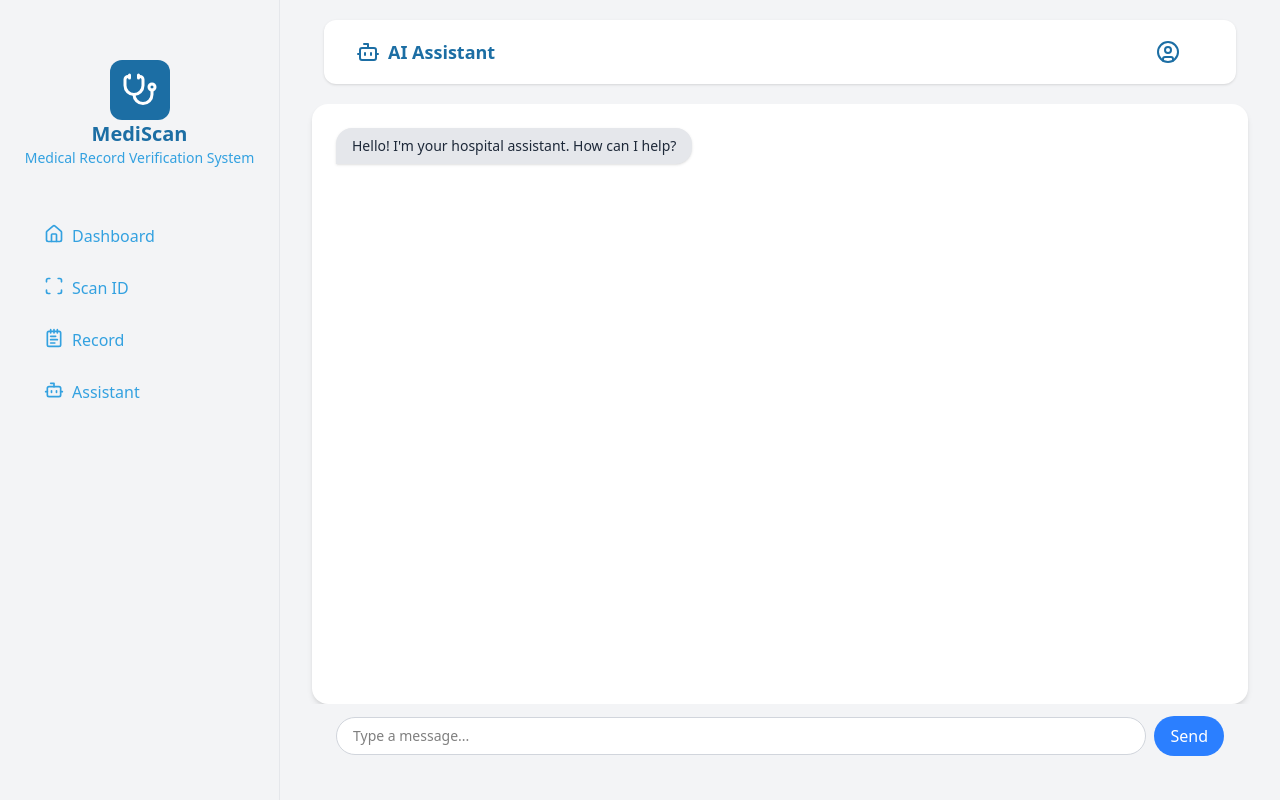
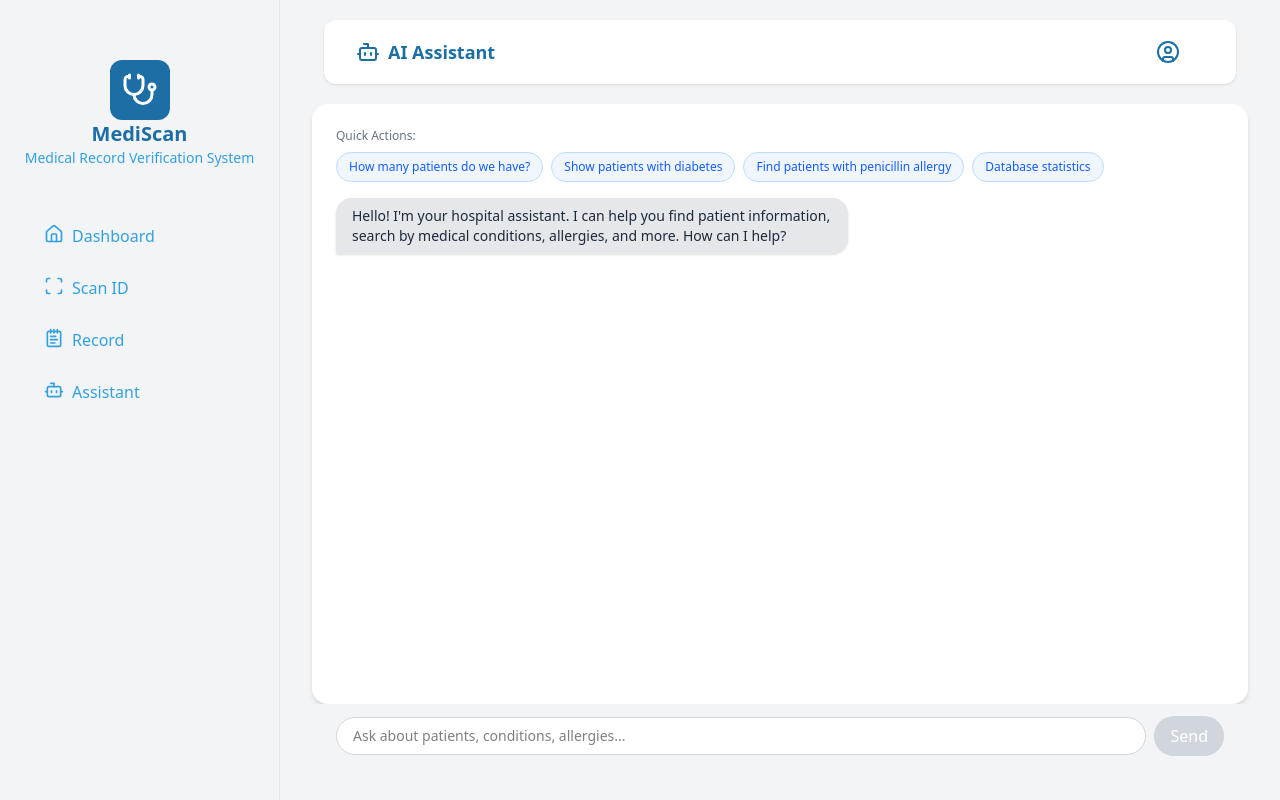
Before and after one commit to itsme-Gen/MediScan, a React (Vite) app: page /chatassistant in a window 1280 px wide. Built offline with nearby package versions, Linux system fonts and the light colour scheme; no server answers; sample sign-in values are in the browser's storage.

Commit message:
updated source code

```diff
--- a/src/components/api/VerifyThePatient.ts
+++ b/src/components/api/VerifyThePatient.ts
@@ -2,7 +2,7 @@ import axios from "axios";
 
 export const verify = async (idNumber: string) => {
   try {
-    const response = await axios.post("http://localhost:9090/verify", {idNumber });
+    const response = await axios.post("http://localhost:8005/verify", {idNumber });
     return response
   } catch (error) {
     console.error("Error verifying ID:", error);
--- a/src/components/api/displayUser.ts
+++ b/src/components/api/displayUser.ts
@@ -2,7 +2,7 @@ import axios from "axios";
 
 export const fetchUser = async (id: string) => {
     try{
-        const response = await axios.get(`http://localhost:9000/employee/${id}`, {
+        const response = await axios.get(`http://localhost:8002/employee/${id}`, {
             headers: {
                 Authorization: `Bearer ${id}`
             }
--- a/src/components/api/getMedicalHistory.ts
+++ b/src/components/api/getMedicalHistory.ts
@@ -3,7 +3,7 @@ import axios from "axios";
 export const getMedicalHistory = async (patientId: string) => {
   try {
     const response = await axios.get(
-      `http://localhost:5000/medicalhistory/patients/${patientId}`
+      `http://localhost:8003/medicalhistory/patients/${patientId}`
     );
     localStorage.setItem("medicalHistory", JSON.stringify(response.data));
     return response;
--- a/src/components/api/login.ts
+++ b/src/components/api/login.ts
@@ -3,7 +3,7 @@ import type { LoginForm } from "../Models/LoginForm";
 
 export const loginUser = async (data: LoginForm) => {
     try{
-        const response = await axios.post("http://localhost:8000/signin", data);
+        const response = await axios.post("http://localhost:8001/signin", data);
         return response;
     }catch(error){
         console.error("Error logging in:", error);
--- a/src/components/api/registePatient.ts
+++ b/src/components/api/registePatient.ts
@@ -2,7 +2,7 @@ import axios from "axios";
 
 export const registerPatient = async (data: any) => {
     try{
-        const response = await axios.post("http://localhost:8080/registerPatient", data);
+        const response = await axios.post("http://localhost:8004/registerPatient", data);
         return response;
     }catch(error){
         console.error("Error registering patient:", error);
--- a/src/components/api/register.ts
+++ b/src/components/api/register.ts
@@ -3,7 +3,7 @@ import type { RegisterForm } from "../Models/registerForm";
 
 export const registerUser = async (data: RegisterForm) => {
     try{
-        const response = await axios.post("http://localhost:8000/register", data);
+        const response = await axios.post("http://localhost:8001/register", data);
         return response;
     }catch(error){
         console.error("Error registering user:", error);
--- a/src/components/pages/ChatAssistant.tsx
+++ b/src/components/pages/ChatAssistant.tsx
@@ -2,19 +2,27 @@ import React, { useState, useEffect, useRef } from "react";
 import { sendMessage } from "../api/sentMessage";
 import Sidebar from "../props/Sidebar";
 import Appbar from "../props/Appbar";
-import { Bot, CircleUser, Home, Scan, NotepadText } from "lucide-react";
+import { Bot, CircleUser, Home, Scan, NotepadText, AlertCircle } from "lucide-react";
 import { useNavigate, useLocation } from "react-router-dom";
 
 interface Message {
   sender: "user" | "bot";
   text: string;
+  mongoContext?: string;
+  patientCount?: number;
+  timestamp?: string;
+  isError?: boolean;
 }
 
 const ChatAssistant: React.FC = () => {
   const [messages, setMessages] = useState<Message[]>([
-    { sender: "bot", text: "Hello! I'm your hospital assistant. How can I help?" },
+    {
+      sender: "bot",
+      text: "Hello! I'm your hospital assistant. I can help you find patient information, search by medical conditions, allergies, and more. How can I help?"
+    },
   ]);
   const [loading, setLoading] = useState(false);
+  const [inputValue, setInputValue] = useState("");
   const navigate = useNavigate();
   const location = useLocation();
   const messagesEndRef = useRef<HTMLDivElement | null>(null);
@@ -39,20 +47,75 @@ const ChatAssistant: React.FC = () => {
 
     const userMessage: Message = { sender: "user", text };
     setMessages((prev) => [...prev, userMessage]);
+    setInputValue("");
     setLoading(true);
 
     try {
       const res = await sendMessage({ message: text });
       const botReply = res.data.response;
-      setMessages((prev) => [...prev, { sender: "bot", text: botReply }]);
-    } catch (err) {
+      const mongoContext = res.data.mongo_context;
+      const patientCount = res.data.patient_count;
+      const timestamp = res.data.timestamp;
+
+      // Create bot message with additional context
+      const botMessage: Message = {
+        sender: "bot",
+        text: botReply,
+        mongoContext: mongoContext,
+        patientCount: patientCount,
+        timestamp: timestamp,
+      };
+
+      setMessages((prev) => [...prev, botMessage]);
+    } catch (err: any) {
+      console.error("Chat error:", err);
+
+      // More detailed error message
+      const errorMessage = err.response?.data?.error
+        ? `Error: ${err.response.data.error}`
+        : "Error connecting to AI service. Please try again.";
+
       setMessages((prev) => [
         ...prev,
-        { sender: "bot", text: "Error connecting to AI service." },
+        {
+          sender: "bot",
+          text: errorMessage,
+          isError: true
+        },
       ]);
     } finally {
       setLoading(false);
     }
+  };
+
+  const handleKeyPress = (e: React.KeyboardEvent<HTMLInputElement>) => {
+    if (e.key === 'Enter' && !e.shiftKey) {
+      e.preventDefault();
+      handleSendMessage(inputValue);
+    }
+  };
+
+  // Format timestamp for display
+  const formatTime = (timestamp?: string) => {
+    if (!timestamp) return "";
+    try {
+      const date = new Date(timestamp);
+      return date.toLocaleTimeString([], { hour: '2-digit', minute: '2-digit' });
+    } catch {
+      return "";
+    }
+  };
+
+  // Quick action buttons for common queries
+  const quickActions = [
+    "How many patients do we have?",
+    "Show patients with diabetes",
+    "Find patients with penicillin allergy",
+    "Database statistics"
+  ];
+
+  const handleQuickAction = (query: string) => {
+    handleSendMessage(query);
   };
 
   return (
@@ -70,27 +133,86 @@ const ChatAssistant: React.FC = () => {
         <div className="flex flex-col flex-1 px-4 sm:px-6 lg:px-8 pb-24 lg:pb-8 overflow-hidden">
           {/* Chat Container */}
           <div className="flex-1 overflow-y-auto bg-white rounded-2xl shadow-md p-4 sm:p-6 space-y-3">
+            {/* Quick Actions (show only when no messages beyond greeting) */}
+            {messages.length === 1 && (
+              <div className="mb-4">
+                <p className="text-xs text-gray-500 mb-2 font-medium">Quick Actions:</p>
+                <div className="flex flex-wrap gap-2">
+                  {quickActions.map((action, idx) => (
+                    <button
+                      key={idx}
+                      onClick={() => handleQuickAction(action)}
+                      className="text-xs bg-blue-50 text-blue-600 px-3 py-1.5 rounded-full hover:bg-blue-100 transition border border-blue-200"
+                    >
+                      {action}
+                    </button>
+                  ))}
+                </div>
+              </div>
+            )}
+
             {messages.map((msg, index) => (
               <div
                 key={index}
                 className={`flex ${msg.sender === "user" ? "justify-end" : "justify-start"}`}
               >
+                <div className="max-w-xs md:max-w-md lg:max-w-lg">
                   <div
-                  className={`max-w-xs md:max-w-md px-4 py-2 rounded-2xl text-sm shadow-sm ${
+                    className={`px-4 py-2 rounded-2xl text-sm shadow-sm ${
                       msg.sender === "user"
                         ? "bg-blue-500 text-white rounded-br-none"
+                        : msg.isError
+                        ? "bg-red-50 text-red-700 rounded-bl-none border border-red-200"
                         : "bg-gray-200 text-gray-800 rounded-bl-none"
                     }`}
                   >
-                  {msg.text}
+                    {msg.isError && (
+                      <div className="flex items-center gap-1 mb-1">
+                        <AlertCircle className="w-4 h-4" />
+                        <span className="text-xs font-medium">Error</span>
+                      </div>
+                    )}
+                    <div className="whitespace-pre-wrap">{msg.text}</div>
+                  </div>
+
+                  {/* Show additional context for bot messages */}
+                  {msg.sender === "bot" && !msg.isError && msg.patientCount !== undefined && msg.patientCount > 0 && (
+                    <div className="mt-1 text-xs text-gray-500 ml-2">
+                      📊 {msg.patientCount} patient{msg.patientCount !== 1 ? 's' : ''} found
+                    </div>
+                  )}
+
+                  {/* Show timestamp */}
+                  {msg.timestamp && (
+                    <div className="mt-1 text-xs text-gray-400 ml-2">
+                      {formatTime(msg.timestamp)}
+                    </div>
+                  )}
+
+                  {/* Expandable context (optional) */}
+                  {msg.mongoContext && msg.mongoContext !== msg.text && (
+                    <details className="mt-2 ml-2">
+                      <summary className="text-xs text-blue-600 cursor-pointer hover:text-blue-700">
+                        View database details
+                      </summary>
+                      <div className="mt-1 text-xs text-gray-600 bg-gray-50 p-2 rounded border border-gray-200 whitespace-pre-wrap">
+                        {msg.mongoContext}
+                      </div>
+                    </details>
+                  )}
                 </div>
               </div>
             ))}
 
             {loading && (
               <div className="flex justify-start">
-                <div className="bg-gray-200 text-gray-600 px-4 py-2 rounded-2xl text-sm shadow-sm">
-                  Typing...
+                <div className="bg-gray-200 text-gray-600 px-4 py-2 rounded-2xl text-sm shadow-sm flex items-center gap-2">
+                  <div className="flex gap-1">
+                    <span className="w-2 h-2 bg-gray-400 rounded-full animate-bounce" style={{ animationDelay: '0ms' }}></span>
+                    <span className="w-2 h-2 bg-gray-400 rounded-full animate-bounce" style={{ animationDelay: '150ms' }}></span>
+                    <span className="w-2 h-2 bg-gray-400 rounded-full animate-bounce" style={{ animationDelay: '300ms' }}></span>
+                  </div>
+                  <span>Searching...</span>
                 </div>
               </div>
             )}
@@ -102,23 +224,25 @@ const ChatAssistant: React.FC = () => {
           <form
             onSubmit={(e) => {
               e.preventDefault();
-              const input = e.currentTarget.elements.namedItem("message") as HTMLInputElement;
-              handleSendMessage(input.value);
-              input.value = "";
+              handleSendMessage(inputValue);
             }}
             className="fixed bottom-16 lg:static left-0 right-0 bg-gray-100 px-4 sm:px-6 py-3 flex space-x-2 items-center"
           >
             <input
               type="text"
-              name="message"
-              placeholder="Type a message..."
-              className="flex-1 border border-gray-300 rounded-full px-4 py-2 text-sm focus:outline-none focus:ring-2 focus:ring-blue-400 bg-white"
+              value={inputValue}
+              onChange={(e) => setInputValue(e.target.value)}
+              onKeyPress={handleKeyPress}
+              placeholder="Ask about patients, conditions, allergies..."
+              disabled={loading}
+              className="flex-1 border border-gray-300 rounded-full px-4 py-2 text-sm focus:outline-none focus:ring-2 focus:ring-blue-400 bg-white disabled:bg-gray-100 disabled:cursor-not-allowed"
             />
             <button
               type="submit"
-              className="bg-blue-500 text-white px-4 py-2 rounded-full hover:bg-blue-600 transition"
+              disabled={loading || !inputValue.trim()}
+              className="bg-blue-500 text-white px-4 py-2 rounded-full hover:bg-blue-600 transition disabled:bg-gray-300 disabled:cursor-not-allowed"
             >
-              Send
+              {loading ? "..." : "Send"}
             </button>
           </form>
         </div>
--- a/src/components/pages/Dashboard.tsx
+++ b/src/components/pages/Dashboard.tsx
@@ -74,7 +74,7 @@ const Dashboard: React.FC = () => {
         </div>
 
         {/* Bar graph */}
-        <div className="bar_graph_container w-full flex justify-center mt-6 sm:mt-8 lg:mt-10 mb-6">
+        <div className="bar_graph_container w-full flex justify-center mt-6 sm:mt-8 mb-25 lg:mt-10 mb-6">
           <div className="bar_graph w-full bg-[#f4f4f4] mx-4 sm:mx-6 lg:mx-10 p-4 sm:p-6 rounded-lg">
             <BarGraph/>
           </div>
```
Also changed, not shown: src/components/pages/ScanID.tsx (+8 -10 lines). Lines whose indentation alone changed are shown as unchanged.
